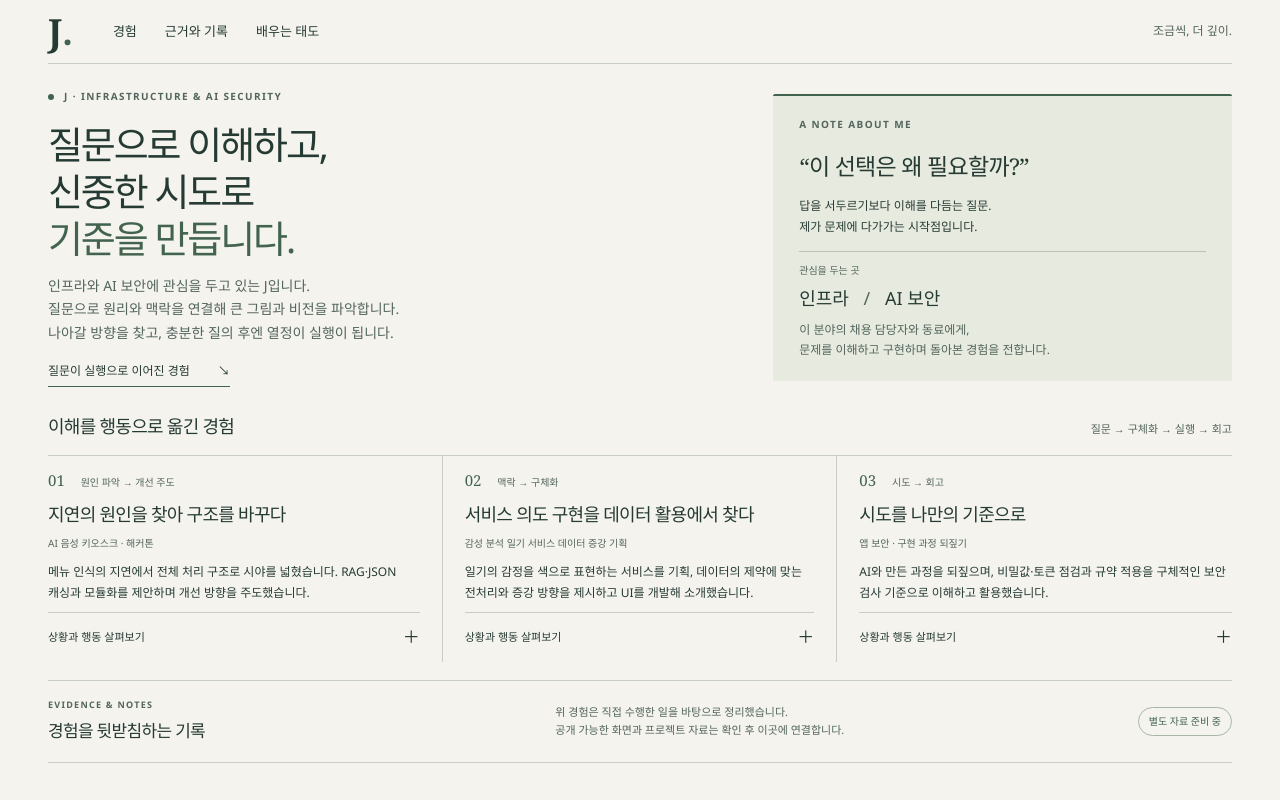
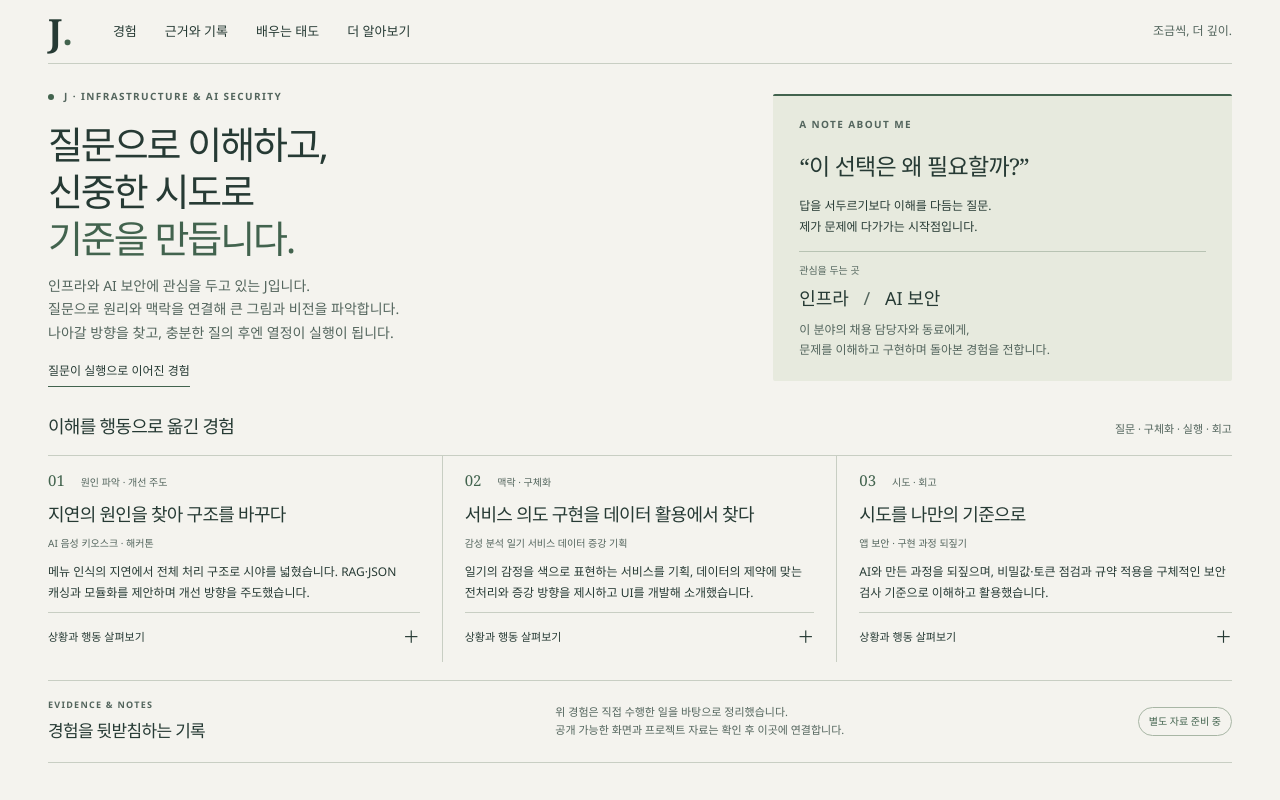
Before and after one commit to jkimsvsd-code/project-apprenticeship-01, a website: page index.html in a window 1280 px wide. Shown: the top 800 px of the page. Drawn offline with Linux system fonts and the light colour scheme.

Commit message:
Remove decorative arrows and add learn more navigation

```diff
--- a/index.html
+++ b/index.html
@@ -6,7 +6,7 @@
   <meta name="description" content="인프라와 AI 보안에 관심을 두고 있는 J. 깊이 묻는 질문으로 큰 그림과 비전을 파악하고, 방향이 보이면 힘 있게 실행합니다.">
   <meta name="theme-color" content="#f4f3ee">
   <link rel="icon" href="data:,">
-  <title>J — 질문에서 시작하는 배움</title>
+  <title>J 질문에서 시작하는 배움</title>
   <link rel="stylesheet" href="./src/styles.css">
   <script type="module" src="./src/main.js"></script>
 </head>
@@ -18,6 +18,7 @@
       <a href="#experiences">경험</a>
       <a href="#evidence">근거와 기록</a>
       <a href="#approach">배우는 태도</a>
+      <a href="https://kimj-theta.vercel.app" target="_blank" rel="noopener noreferrer">더 알아보기</a>
     </nav>
     <span class="header-note">조금씩, 더 깊이.</span>
   </header>
@@ -27,7 +28,7 @@
         <p class="eyebrow"><span aria-hidden="true" class="status-dot"></span> J · INFRASTRUCTURE & AI SECURITY</p>
         <h1 id="intro-title">질문으로 이해하고,<br>신중한 시도로<br><span>기준을 만듭니다.</span></h1>
         <p class="intro-text">인프라와 AI 보안에 관심을 두고 있는 J입니다.<br class="desktop-break"> 질문으로 원리와 맥락을 연결해 큰 그림과 비전을 파악합니다.<br class="desktop-break"> 나아갈 방향을 찾고, 충분한 질의 후엔 열정이 실행이 됩니다.</p>
-        <a class="text-link" href="#experiences">질문이 실행으로 이어진 경험 <span aria-hidden="true">↘</span></a>
+        <a class="text-link" href="#experiences">질문이 실행으로 이어진 경험</a>
       </div>
       <aside class="field-note" aria-label="소개하는 대상과 관심">
         <p class="eyebrow">A NOTE ABOUT ME</p>
@@ -41,10 +42,10 @@
     </section>
 
     <section id="experiences" class="experiences" aria-labelledby="experience-title">
-      <div class="section-heading"><h2 id="experience-title">이해를 행동으로 옮긴 경험</h2><p>질문 → 구체화 → 실행 → 회고</p></div>
+      <div class="section-heading"><h2 id="experience-title">이해를 행동으로 옮긴 경험</h2><p>질문 · 구체화 · 실행 · 회고</p></div>
       <div class="experience-grid">
         <article class="experience-card" id="kiosk-case">
-          <p class="card-index">01 <span>원인 파악 → 개선 주도</span></p>
+          <p class="card-index">01 <span>원인 파악 · 개선 주도</span></p>
           <h3>지연의 원인을 찾아 구조를 바꾸다</h3>
           <p class="project-name">AI 음성 키오스크 · 해커톤</p>
           <p class="card-summary">메뉴 인식의 지연에서 전체 처리 구조로 시야를 넓혔습니다. RAG·JSON 캐싱과 모듈화를 제안하며 개선 방향을 주도했습니다.</p>
@@ -53,7 +54,7 @@
           </details>
         </article>
         <article class="experience-card">
-          <p class="card-index">02 <span>맥락 → 구체화</span></p>
+          <p class="card-index">02 <span>맥락 · 구체화</span></p>
           <h3>서비스 의도 구현을 데이터 활용에서 찾다</h3>
           <p class="project-name">감성 분석 일기 서비스 데이터 증강 기획</p>
           <p class="card-summary">일기의 감정을 색으로 표현하는 서비스를 기획, 데이터의 제약에 맞는 전처리와 증강 방향을 제시하고 UI를 개발해 소개했습니다.</p>
@@ -62,7 +63,7 @@
           </details>
         </article>
         <article class="experience-card">
-          <p class="card-index">03 <span>시도 → 회고</span></p>
+          <p class="card-index">03 <span>시도 · 회고</span></p>
           <h3>시도를 나만의 기준으로</h3>
           <p class="project-name">앱 보안 · 구현 과정 되짚기</p>
           <p class="card-summary">AI와 만든 과정을 되짚으며, 비밀값·토큰 점검과 규약 적용을 구체적인 보안 검사 기준으로 이해하고 활용했습니다.</p>
@@ -93,6 +94,6 @@
       <div class="approach-copy"><p>깊이 묻는 과정에서 개별 문제와 전체 목적을 연결하고,<br>우리가 어디로 나아가야 하는지 큰 그림과 비전을 파악합니다.<br>방향과 방법이 분명해지면, 고민을 실행으로 옮깁니다.<br>실행한 뒤에는 결과와 제 반응을 돌아보며 다음 시도를 다듬습니다.</p><dl class="habits"><dt>큰 그림 파악하기</dt><dd>왜 필요한지, 무엇과 연결되는지 깊이 묻습니다. 답을 연결해 전체 구조와 앞으로 나아갈 방향을 이해합니다.</dd><dt>돌아보고 정리하기</dt><dd>일과 관계에서 느낀 감정과 반응도 되짚어, 그 의미를 말로 정리하려 합니다.</dd><dt>연결하고 적용하기</dt><dd>배운 개념을 연결하고 실제 문제에 적용하며 제 것으로 만듭니다.</dd></dl></div>
     </section>
   </main>
-  <footer class="site-footer wrap"><span class="wordmark" aria-label="J">J<span class="mark-dot" aria-hidden="true">.</span></span><p>질문하고, 만들고, 돌아보는 기록.</p><a href="#intro">처음으로 <span aria-hidden="true">↑</span></a></footer>
+  <footer class="site-footer wrap"><span class="wordmark" aria-label="J">J<span class="mark-dot" aria-hidden="true">.</span></span><p>질문하고, 만들고, 돌아보는 기록.</p><a href="#intro">처음으로</a></footer>
 </body>
 </html>
--- a/src/styles.css
+++ b/src/styles.css
@@ -7,8 +7,8 @@ a { color:inherit; text-underline-offset:5px; }
 .site-header { min-height:80px; display:flex; align-items:center; gap:40px; border-bottom:1px solid var(--line); }
 .wordmark { font-family:Georgia,serif; font-size:36px; font-weight:bold; line-height:1; text-decoration:none; }
 .mark-dot { color:var(--accent); }
-nav { display:flex; gap:28px; font-size:13px; }
-nav a { text-decoration:none; }
+nav { display:flex; flex-wrap:wrap; gap:8px 28px; font-size:13px; }
+nav a { text-decoration:none; white-space:nowrap; }
 nav a:hover, .site-footer a:hover { text-decoration:underline; }
 .header-note { margin-left:auto; font-size:12px; color:var(--muted); }
 .intro { display:grid; grid-template-columns:1.45fr 1fr; align-items:center; gap:70px; padding:40px 0 34px; }
@@ -65,7 +65,7 @@ dd { margin:0; color:var(--muted); }
 .skip-link { position:fixed; top:-100px; left:20px; z-index:10; padding:10px 20px; background:var(--ink); color:white; }
 .skip-link:focus { top:10px; }
 @media (min-width:1600px) { .wrap { width:min(1320px,calc(100% - 120px)); } .intro { padding:55px 0 45px; } h1 { font-size:54px; } .intro-text { font-size:16px; } .experience-card { padding-top:22px; } .card-summary { font-size:14px; } .evidence { margin-top:32px; padding:28px 0; } }
-@media (max-width:800px) { .wrap { width:calc(100% - 40px); } .header-note { display:none; } .site-header { min-height:68px; justify-content:space-between; gap:16px; } nav { gap:16px; font-size:12px; } .intro { gap:24px; grid-template-columns:1fr; padding-top:32px; } h1 { font-size:38px; } .intro-text { font-size:14px; } .field-note { padding:24px; } .experience-grid { grid-template-columns:1fr; } .experience-card, .experience-card:first-child, .experience-card:last-child { border-right:0; border-bottom:1px solid var(--line); padding:22px 0 12px; } .card-summary, details dl { font-size:14px; } summary { font-size:13px; padding-block:14px; } .section-heading { display:block; } .section-heading p { margin-top:6px; } .evidence, .approach { grid-template-columns:1fr; } .evidence-body { flex-wrap:wrap; } .evidence-body p { font-size:13px; } .approach { padding:40px 0; gap:18px; } .approach .eyebrow { margin:0; } .desktop-break { display:none; } .site-footer { gap:12px; } }
+@media (max-width:800px) { .wrap { width:calc(100% - 40px); } .header-note { display:none; } .site-header { min-height:68px; justify-content:space-between; gap:16px; } nav { gap:8px 16px; font-size:12px; } .intro { gap:24px; grid-template-columns:1fr; padding-top:32px; } h1 { font-size:38px; } .intro-text { font-size:14px; } .field-note { padding:24px; } .experience-grid { grid-template-columns:1fr; } .experience-card, .experience-card:first-child, .experience-card:last-child { border-right:0; border-bottom:1px solid var(--line); padding:22px 0 12px; } .card-summary, details dl { font-size:14px; } summary { font-size:13px; padding-block:14px; } .section-heading { display:block; } .section-heading p { margin-top:6px; } .evidence, .approach { grid-template-columns:1fr; } .evidence-body { flex-wrap:wrap; } .evidence-body p { font-size:13px; } .approach { padding:40px 0; gap:18px; } .approach .eyebrow { margin:0; } .desktop-break { display:none; } .site-footer { gap:12px; } }
 @media (prefers-reduced-motion:reduce) { html { scroll-behavior:auto; } *,*::before,*::after { animation:none!important; transition:none!important; } }
 /* 기준 데스크톱 화면에서 소개·활동·근거를 함께 보여줍니다. */
 @media (min-width:801px) and (max-width:1599px) {
```
Also changed, not shown: docs/worklog.md (+5 -0 lines).
